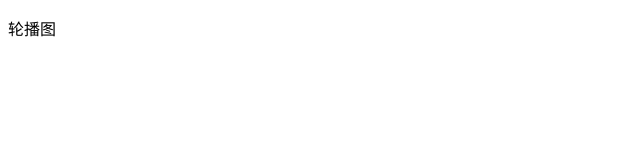
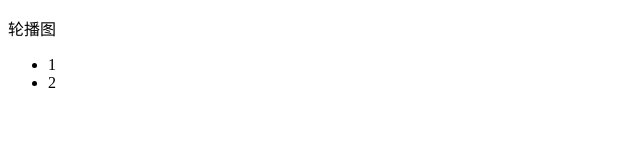
Before and after one commit to pudge-w/product, a plain HTML site: page index.html in a window 1280 px wide. Shown: the full height of the page, 0-640 px from the left. Drawn offline with Linux system fonts and the light colour scheme.

Commit message:
我刘青开发了列表

```diff
--- a/index.html
+++ b/index.html
@@ -7,5 +7,9 @@
 </head>
 <body>
   <p>轮播图</p>
+  <ul>
+    <li>1</li>
+    <li>2</li>
+  </ul>
 </body>
 </html>
```
